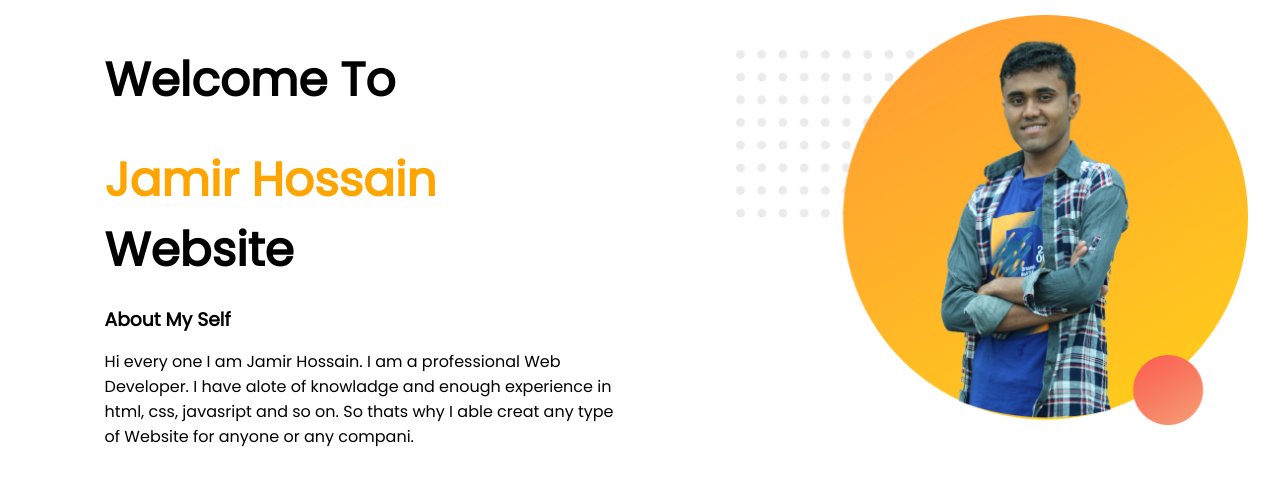
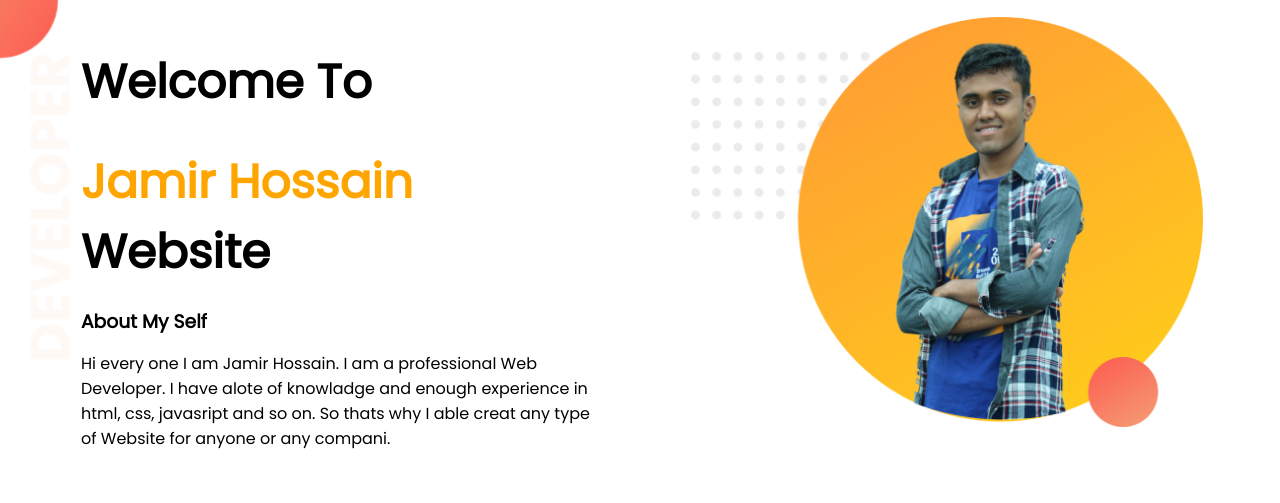
Before and after one commit to Jamir45/developer-web-portfolio, a plain HTML site: page index.html in a window 1280 px wide. Drawn offline with Linux system fonts and the light colour scheme.

Commit message:
added firstsection

```diff
--- a/style.css
+++ b/style.css
@@ -7,8 +7,12 @@ h1{font-size: 47px;
 #name{color:orange;}
 .half-width{width: 40%;
             float: left;
-        margin-left: 7%;
-    padding: 15px;}
+        margin-left: 5%;
+    padding: 17px;
+}
 h3{padding-top: 20px;
     padding-bottom: 15px;
     }
+#sect{background-image: url("images/top-banner.png");
+    background-repeat: no-repeat;}
+section{height: 500px;}
```
